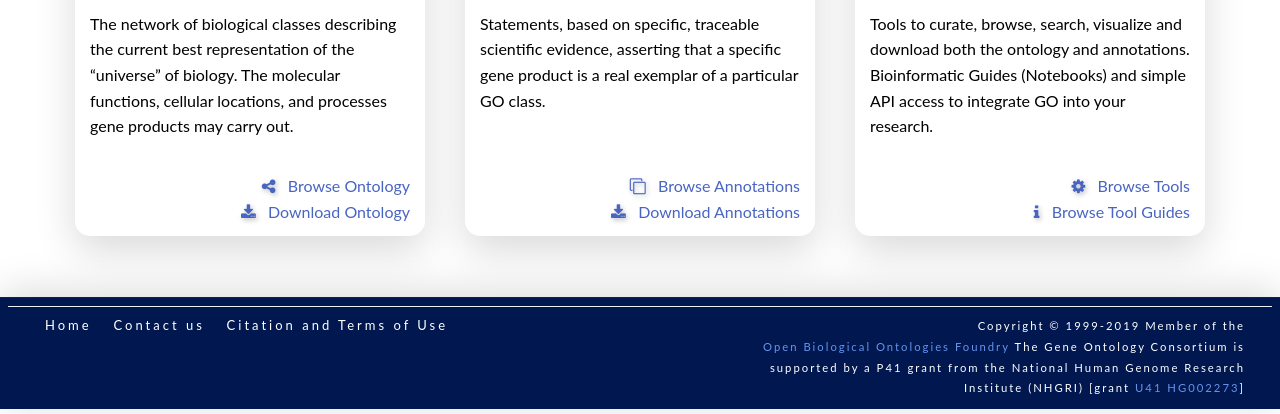
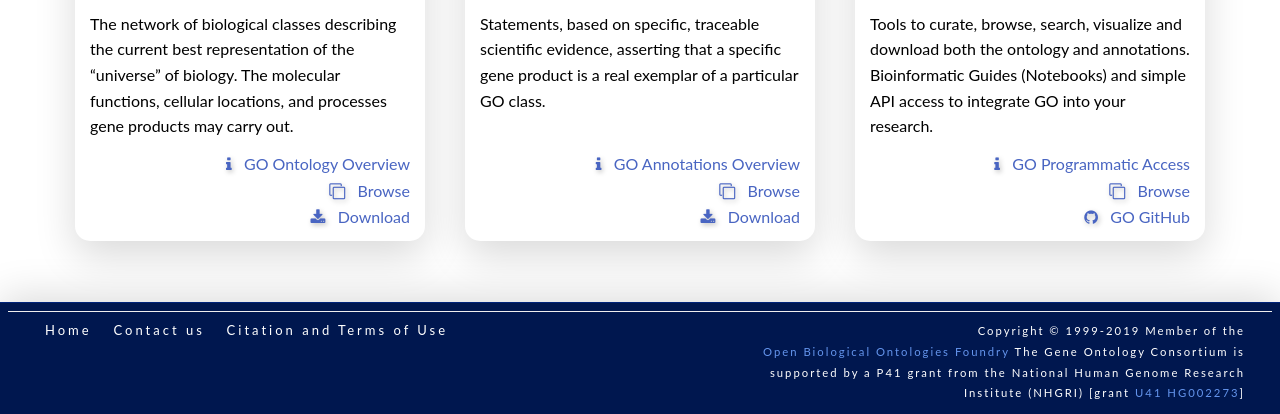
Before and after one commit to geneontology/geneontology.github.io, a Jekyll site: the page built from index.html, in a window 1280 px wide and 1209 px high, cut to the strip 795-1209 px from the top of the window. Built offline with Jekyll 4.4.1, drawn with Linux system fonts in a browser that asks for light colours; nearby versions of some CDN libraries.

Commit message:
Update both index page cards and programmatic access examples

```diff
--- a/_sass/custom/_layout.scss
+++ b/_sass/custom/_layout.scss
@@ -473,6 +473,10 @@
         // round picture effect on top
         border-radius: 15px 15px 0px 0px;
 
+        &:hover {
+            cursor: pointer;
+        }
+
         &__dna--red {
 //            background-image: linear-gradient(to right bottom, #ff0000, #6b2081), url(../assets/abstract-network-graph.png);
             background-image: linear-gradient(to right bottom, rgba(255, 0, 0, 0.1), rgb(129, 32, 32)), url(../assets/abstract-network-graph.png);
@@ -519,7 +523,7 @@
     &__description {
         padding: 5px;
         margin-bottom: 50px;
-        min-height: 170px;
+        min-height: 175px;
     }
 
     &__link {
--- a/index.html
+++ b/index.html
@@ -320,21 +320,26 @@
 
 		<div class="card col-md-4">
 			<div class="card__container" style="background-color: rgba(135, 174, 180, 0.3);">
-				<div class="card__picture card__picture__dna--red">
-					<h4 class="card__heading">Ontology</h4>
+				<div onclick="location.href = '/docs/ontology-documentation/'" class="card__picture card__picture__dna--red">
+					<h4 class="card__heading"><i class="fa fa-share-alt"></i> Ontology</h4>
 				</div>
 				<p class="card__description">
 					The network of biological classes describing the current best representation of the “universe” of biology. The molecular
 					functions, cellular locations, and processes gene products may carry out.
 				</p>
+
 				<div class="card__bottom">
 					<div>
+						<a href="/docs/ontology-documentation/" class="card__link">
+							<i class="fa fa-info"></i> &nbsp; GO Ontology Overview</a>
+					</div>
+					<div>
 						<a href="http://amigo.geneontology.org/amigo/dd_browse" class="card__link" target="blank">
-						<i class="fa fa-share-alt"></i> &nbsp; Browse Ontology</a>
+							<i class="fa fa-clone"></i> &nbsp; Browse</a>
 					</div>
 					<div>
 						<a href="/docs/download-ontology/" class="card__link">
-						<i class="fa fa-download"></i> &nbsp; Download Ontology</a>
+							<i class="fa fa-download"></i> &nbsp; Download</a>
 					</div>
 				</div>
 			</div>
@@ -342,22 +347,26 @@
 
 		<div class="card col-md-4">
 			<div class="card__container" style="background-color: rgba(135, 174, 180, 0.3);">
-				<div class="card__picture card__picture__dna--blue">
-					<h4 class="card__heading">Annotations</h4>
+				<div onclick="location.href = '/docs/go-annotations/'" class="card__picture card__picture__dna--blue">
+					<h4 class="card__heading"><i class="fa fa-edit"></i> Annotations</h4>
 				</div>
 				<p class="card__description">
 					Statements, based on specific, traceable scientific evidence, asserting that a specific gene product is a real exemplar of
 					a particular GO class.
 				</p>
+
 				<div class="card__bottom">
 					<div>
-					<a href="http://amigo.geneontology.org/amigo/search/annotation" class="card__link" target="blank">
-						<i class="fa fa-clone"></i> &nbsp; Browse Annotations</a>
+						<a href="/docs/go-annotations/" class="card__link">
+							<i class="fa fa-info"></i> &nbsp; GO Annotations Overview</a>
 					</div>
 					<div>
-
+						<a href="http://amigo.geneontology.org/amigo/search/annotation" class="card__link" target="blank">
+							<i class="fa fa-clone"></i> &nbsp; Browse</a>
+					</div>
+					<div>
 						<a href="/docs/download-go-annotations/" class="card__link" target="blank">
-						<i class="fa fa-download"></i> &nbsp; Download Annotations</a>
+							<i class="fa fa-download"></i> &nbsp; Download</a>
 					</div>
 				</div>
 			</div>
@@ -365,8 +374,8 @@
 
 		<div class="card col-md-4">
 			<div class="card__container" style="background-color: rgba(135, 174, 180, 0.3);">
-				<div class="card__picture card__picture__dna--green">
-					<h4 class="card__heading">Tools & Guides</h4>
+				<div onclick="location.href = '/docs/tools-guide/'" class="card__picture card__picture__dna--green">
+					<h4 class="card__heading"><i class="fa fa-cog"></i> Tools & Guides</h4>
 				</div>
 				<p class="card__description">
 					Tools to curate, browse, search, visualize and download both the ontology and annotations. Bioinformatic Guides (Notebooks) and simple API access to integrate GO into your research.
@@ -374,12 +383,16 @@
 
 				<div class="card__bottom">
 					<div>
-					<a href="/docs/tools-overview/" class="card__link">
-						<i class="fa fa-cog"></i> &nbsp; Browse Tools</a>
+						<a href="/docs/tools-guide/" class="card__link">
+							<i class="fa fa-info"></i> &nbsp; GO Programmatic Access</a>
 					</div>
 					<div>
-					<a href="/docs/tools-guide/" class="card__link">
-						<i class="fa fa-info"></i> &nbsp; Browse Tool Guides</a>
+						<a href="/docs/tools-overview/" class="card__link">
+							<i class="fa fa-clone"></i> &nbsp; Browse</a>
+					</div>
+					<div>
+						<a href="https://github.com/geneontology/" class="card__link" target="blank">
+							<i class="fa fa-github"></i> &nbsp; GO GitHub</a>
 					</div>
 				</div>
 			</div>
```
Also changed, not shown: _docs/tools-guide.md (+51 -6 lines). Lines whose indentation alone changed are shown as unchanged.
